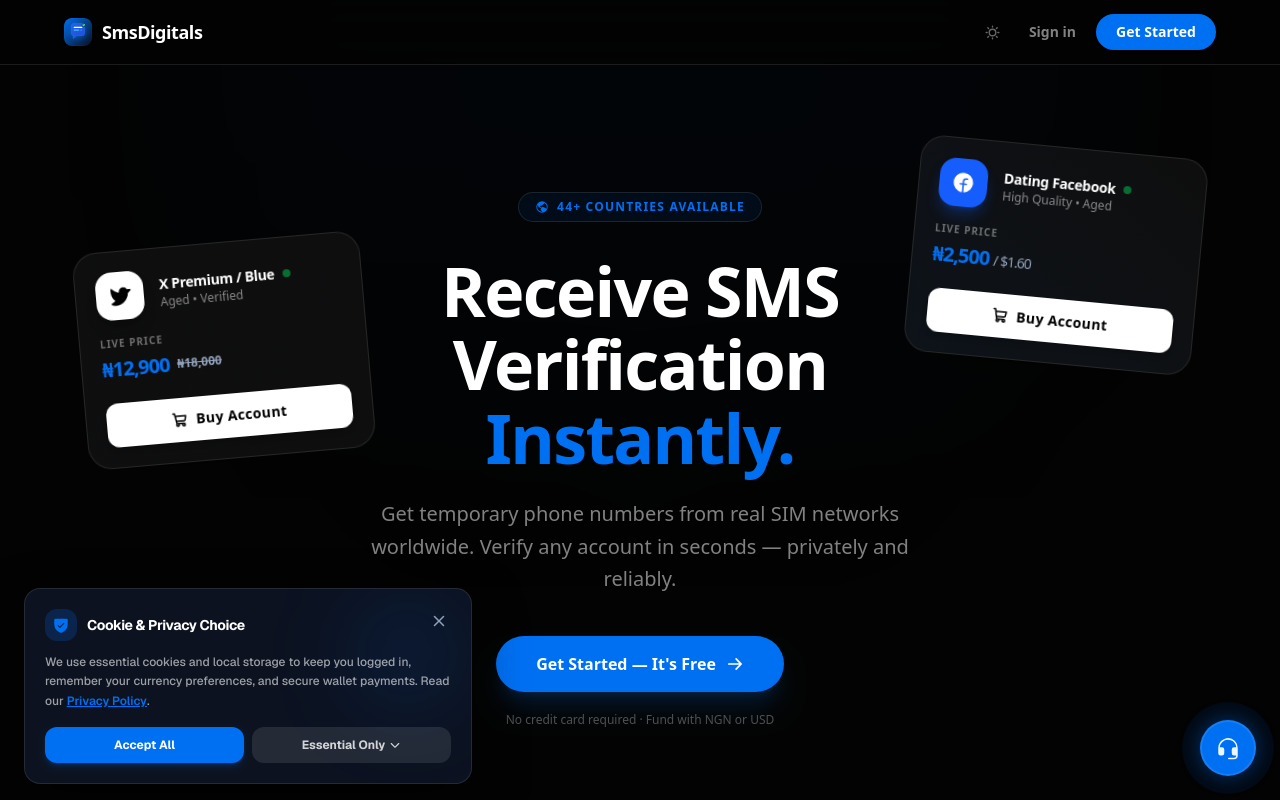
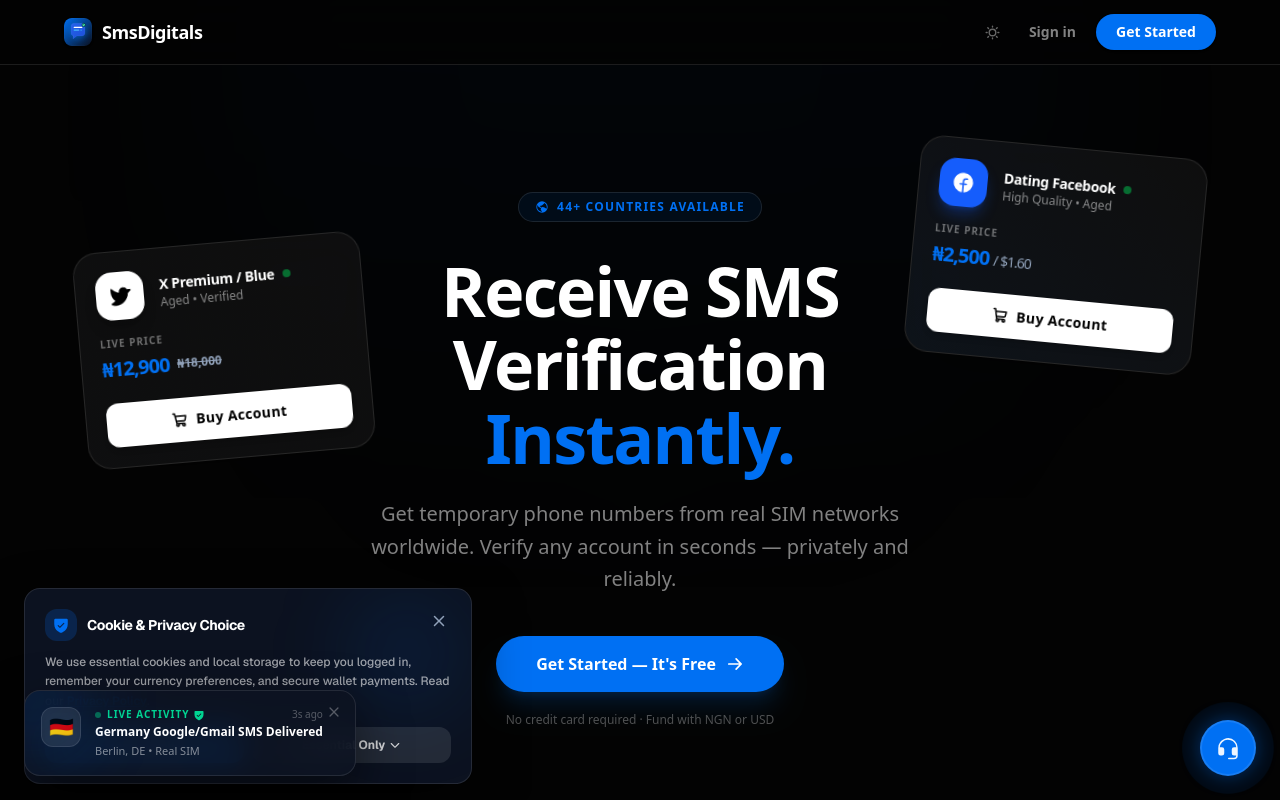
Before and after one commit to Itz-Daniel/SmsDigitals, a Next.js app: page / in a window 1280 px wide. Shown: the top 800 px of the page. Built offline with nearby package versions, Linux system fonts and the light colour scheme.

Commit message:
feat: add Live Network Activity & Purchase Stream Toast component globally for high-trust social proof

```diff
--- a/src/app/layout.tsx
+++ b/src/app/layout.tsx
@@ -5,6 +5,7 @@ import { ThemeProvider } from "@/components/ThemeProvider";
 import { FloatingSupport } from "@/components/FloatingSupport";
 import { ReferralTracker } from "@/components/ReferralTracker";
 import { CookieConsent } from "@/components/CookieConsent";
+import { LivePurchaseToast } from "@/components/LivePurchaseToast";
 import { Suspense } from "react";
 
 const geistSans = Geist({
@@ -61,6 +62,7 @@ export default function RootLayout({
           {children}
           <FloatingSupport />
           <CookieConsent />
+          <LivePurchaseToast />
         </ThemeProvider>
       </body>
     </html>
--- /dev/null
+++ b/src/components/LivePurchaseToast.tsx
@@ -0,0 +1,132 @@
+"use client";
+
+import { useState, useEffect } from "react";
+import { motion, AnimatePresence } from "motion/react";
+import { CheckCircle, X, ShieldCheck, Lightning } from "@phosphor-icons/react";
+
+interface ActivityEvent {
+  id: string;
+  flag: string;
+  title: string;
+  subtitle: string;
+  timeAgo: string;
+  type: "sms" | "marketplace" | "wallet";
+}
+
+const SAMPLE_EVENTS: Omit<ActivityEvent, "id" | "timeAgo">[] = [
+  { flag: "🇺🇸", title: "USA WhatsApp Number Procured", subtitle: "Dallas, TX • Verified", type: "sms" },
+  { flag: "🇬🇧", title: "UK Telegram Code Received [849-***]", subtitle: "London, UK • Delivered in 4s", type: "sms" },
+  { flag: "🇨🇦", title: "Canada Tinder Line Activated", subtitle: "Toronto, CA • Active Node", type: "sms" },
+  { flag: "🇳🇬", title: "Wallet Top-Up (₦15,000)", subtitle: "Lagos, NG • Paystack Instant", type: "wallet" },
+  { flag: "🌐", title: "Facebook Verified Account Purchased", subtitle: "Digital Marketplace • Stock #104", type: "marketplace" },
+  { flag: "🇩🇪", title: "Germany Google/Gmail SMS Delivered", subtitle: "Berlin, DE • Real SIM", type: "sms" },
+  { flag: "🇫🇷", title: "France WhatsApp Line Deployed", subtitle: "Paris, FR • Verified", type: "sms" },
+  { flag: "🇺🇸", title: "USA OpenAI / ChatGPT Code Received", subtitle: "Chicago, IL • Delivered in 6s", type: "sms" },
+  { flag: "🇳🇬", title: "Wallet Top-Up ($50.00 USD)", subtitle: "Abuja, NG • Instant Card", type: "wallet" },
+  { flag: "🌐", title: "Instagram PVA Aged Account Purchased", subtitle: "Digital Marketplace • Stock #88", type: "marketplace" },
+];
+
+export function LivePurchaseToast() {
+  const [currentEvent, setCurrentEvent] = useState<ActivityEvent | null>(null);
+  const [isVisible, setIsVisible] = useState(true);
+  const [isMuted, setIsMuted] = useState(false);
+
+  useEffect(() => {
+    if (isMuted) return;
+
+    // Show initial toast after 4 seconds
+    const initialTimer = setTimeout(() => {
+      triggerNewEvent();
+    }, 4000);
+
+    // Loop new toasts every 18 to 28 seconds
+    const interval = setInterval(() => {
+      triggerNewEvent();
+    }, Math.floor(Math.random() * 10000) + 18000);
+
+    return () => {
+      clearTimeout(initialTimer);
+      clearInterval(interval);
+    };
+  }, [isMuted]);
+
+  const triggerNewEvent = () => {
+    const randomEvent = SAMPLE_EVENTS[Math.floor(Math.random() * SAMPLE_EVENTS.length)];
+    const timeAgoSecs = Math.floor(Math.random() * 45) + 3;
+
+    setCurrentEvent({
+      id: Math.random().toString(),
+      flag: randomEvent.flag,
+      title: randomEvent.title,
+      subtitle: randomEvent.subtitle,
+      type: randomEvent.type,
+      timeAgo: `${timeAgoSecs}s ago`,
+    });
+
+    setIsVisible(true);
+
+    // Auto-hide toast after 7 seconds
+    setTimeout(() => {
+      setIsVisible(false);
+    }, 7000);
+  };
+
+  if (isMuted || !currentEvent) return null;
+
+  return (
+    <div className="fixed bottom-6 left-6 z-50 pointer-events-none font-sans">
+      <AnimatePresence>
+        {isVisible && (
+          <motion.div
+            initial={{ opacity: 0, y: 30, scale: 0.9, backdropFilter: "blur(0px)" }}
+            animate={{ opacity: 1, y: 0, scale: 1, backdropFilter: "blur(16px)" }}
+            exit={{ opacity: 0, y: 20, scale: 0.95 }}
+            transition={{ type: "spring", stiffness: 350, damping: 25 }}
+            className="pointer-events-auto max-w-sm bg-white/90 dark:bg-[#0D1322]/90 border border-slate-200/80 dark:border-white/10 rounded-2xl p-4 shadow-[0_20px_50px_rgba(0,0,0,0.15)] dark:shadow-[0_20px_50px_rgba(0,0,0,0.5)] flex items-start gap-3.5 relative overflow-hidden"
+          >
+            {/* Ambient subtle glow ring */}
+            <div className="absolute -top-10 -left-10 w-24 h-24 bg-brand-blue/20 blur-2xl rounded-full pointer-events-none"></div>
+
+            {/* Left Flag / Icon */}
+            <div className="w-10 h-10 rounded-xl bg-slate-100 dark:bg-white/10 flex items-center justify-center text-xl shrink-0 shadow-inner border border-black/5 dark:border-white/5">
+              {currentEvent.flag}
+            </div>
+
+            {/* Content */}
+            <div className="flex flex-col flex-1 pr-4 min-w-0">
+              <div className="flex items-center gap-1.5 mb-0.5">
+                <span className="w-1.5 h-1.5 rounded-full bg-emerald-500 animate-pulse"></span>
+                <span className="text-[10px] uppercase font-bold tracking-widest text-emerald-600 dark:text-emerald-400 flex items-center gap-1">
+                  Live Activity <ShieldCheck size={12} weight="fill" />
+                </span>
+                <span className="text-[10px] text-slate-400 dark:text-white/30 ml-auto">
+                  {currentEvent.timeAgo}
+                </span>
+              </div>
+
+              <h4 className="text-xs font-bold text-slate-900 dark:text-white truncate leading-snug">
+                {currentEvent.title}
+              </h4>
+
+              <p className="text-[11px] text-slate-500 dark:text-white/50 truncate mt-0.5 font-medium">
+                {currentEvent.subtitle}
+              </p>
+            </div>
+
+            {/* Close Button */}
+            <button
+              onClick={() => {
+                setIsVisible(false);
+                setIsMuted(true);
+              }}
+              className="absolute top-2.5 right-2.5 text-slate-400 hover:text-slate-700 dark:text-white/30 dark:hover:text-white transition-colors p-1 rounded-lg"
+              title="Dismiss live notifications"
+            >
+              <X size={14} weight="bold" />
+            </button>
+          </motion.div>
+        )}
+      </AnimatePresence>
+    </div>
+  );
+}
--- /dev/null
+++ b/src/lib/providers/nowpayments.ts
@@ -0,0 +1,57 @@
+export class NowPaymentsApi {
+  private static baseUrl = "https://api.nowpayments.io/v1";
+
+  private static getApiKey(): string {
+    return process.env.NOWPAYMENTS_API_KEY || "";
+  }
+
+  static async createInvoice(amountUsd: number, orderId: string, email: string) {
+    const apiKey = this.getApiKey();
+
+    if (!apiKey) {
+      // Demo / Mock Fallback if key is not yet set in environment
+      return {
+        success: true,
+        invoice_url: `https://nowpayments.io/payment/?iid=demo-${orderId}`,
+        payment_id: `demo-${Date.now()}`,
+        demo: true
+      };
+    }
+
+    const siteUrl = process.env.NEXT_PUBLIC_SITE_URL || "https://smsdigitals.vercel.app";
+
+    try {
+      const response = await fetch(`${this.baseUrl}/invoice`, {
+        method: "POST",
+        headers: {
+          "x-api-key": apiKey,
+          "Content-Type": "application/json",
+        },
+        body: JSON.stringify({
+          price_amount: amountUsd,
+          price_currency: "usd",
+          order_id: orderId,
+          order_description: `Wallet Funding for ${email}`,
+          ipn_callback_url: `${siteUrl}/api/webhooks/nowpayments`,
+          success_url: `${siteUrl}/dashboard?payment=success`,
+          cancel_url: `${siteUrl}/dashboard/fund`,
+        }),
+      });
+
+      const data = await response.json();
+
+      if (data.invoice_url) {
+        return {
+          success: true,
+          invoice_url: data.invoice_url,
+          payment_id: data.id,
+        };
+      }
+
+      throw new Error(data.message || "Failed to create NOWPayments invoice");
+    } catch (err: any) {
+      console.error("NOWPayments API Error:", err);
+      throw err;
+    }
+  }
+}
--- a/src/lib/validation.ts
+++ b/src/lib/validation.ts
@@ -3,7 +3,7 @@ import { z } from 'zod';
 export const checkoutSchema = z.object({
   amount: z.number().positive('Amount must be positive').min(1, 'Amount must be at least 1'),
   currency: z.enum(['USD', 'NGN'], { message: 'Currency must be USD or NGN' }),
-  type: z.enum(['stripe', 'paystack'], { message: 'Payment type must be stripe or paystack' }),
+  type: z.enum(['stripe', 'paystack', 'nowpayments', 'crypto'], { message: 'Payment type must be stripe, paystack, or crypto' }),
 });
 
 export const marketplaceBuySchema = z.object({
```
